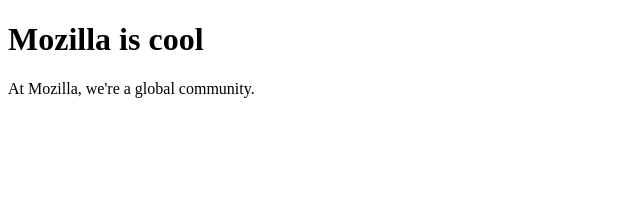
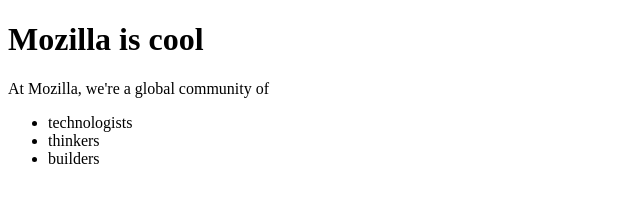
Before and after one commit to dmil/mozilla-website-1, a plain HTML site: page index.html in a window 1280 px wide. Shown: the whole page, without its empty margins (0-640 px from the left). Drawn offline with Linux system fonts and the light colour scheme.

Commit message:
add some bullet points

```diff
--- a/index.html
+++ b/index.html
@@ -7,7 +7,13 @@
 
     <h1>Mozilla is cool</h1>
 
-    <p>At Mozilla, we're a global community.</p>
+    <p>At Mozilla, we're a global community of</p>
+
+    <ul>
+    	<li>technologists</li>
+    	<li>thinkers</li>
+    	<li>builders</li>
+    </ul>
 
 
 </body>
```
